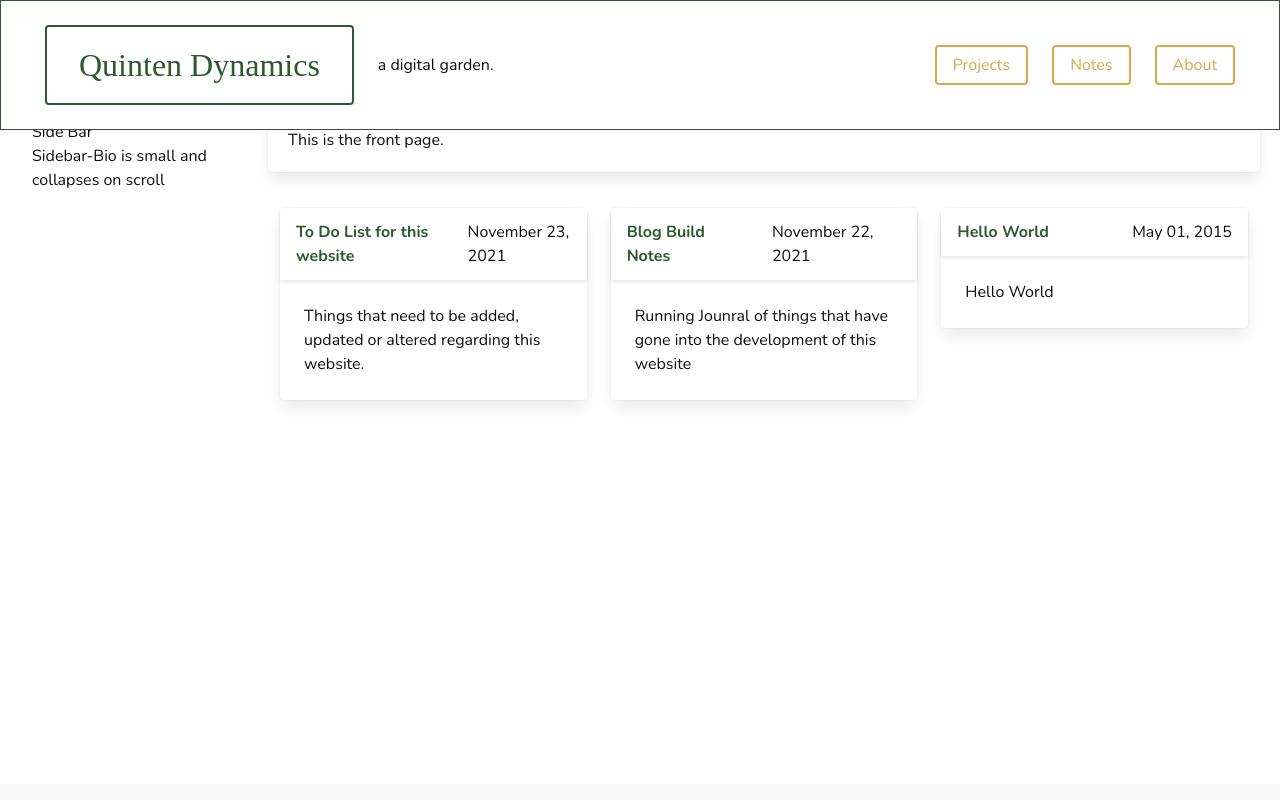
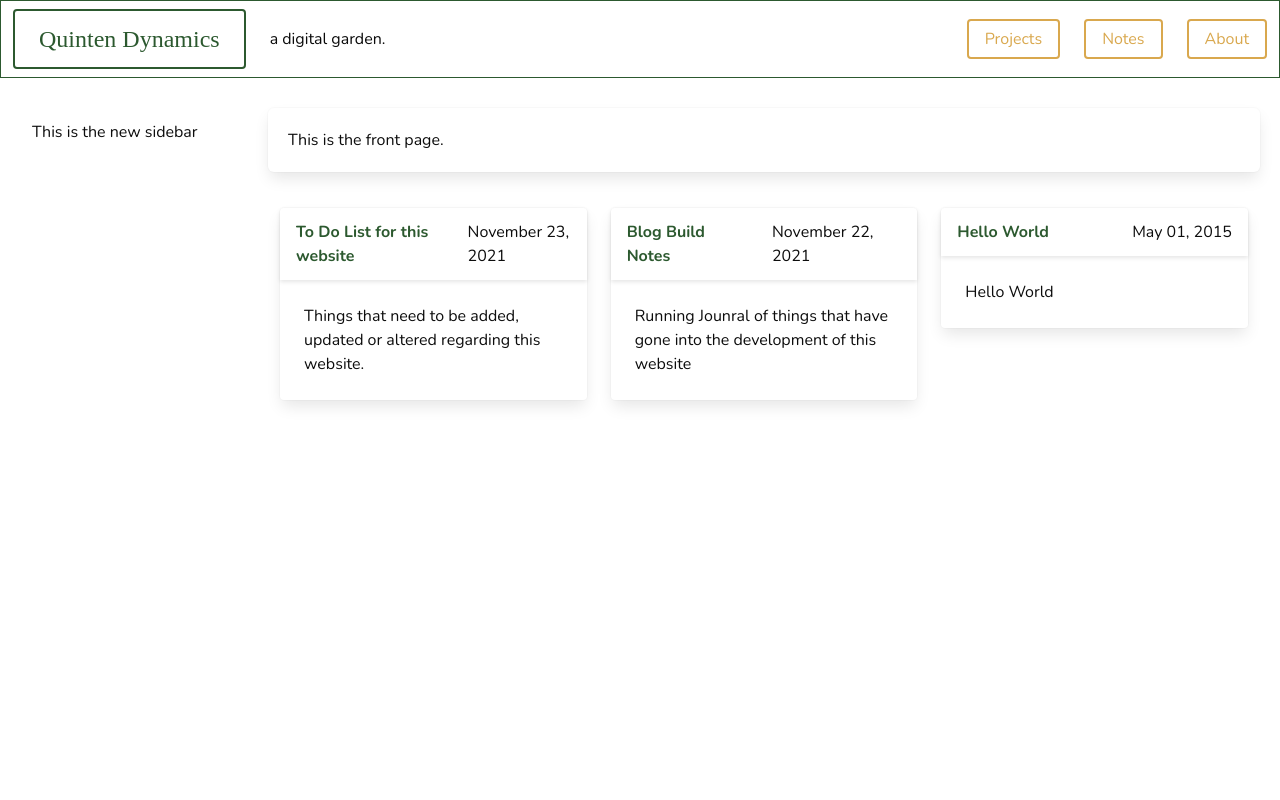
Before and after one commit to giglioq/quinten-dynamics-v2, a Gatsby site: page / in a window 1280 px wide. Shown: the top 800 px of the page. Built offline with nearby package versions, Linux system fonts and the light colour scheme; Gatsby itself is replaced by a stand-in of ours; a web font is replaced by a local one.

Commit message:
updated navbar spacing

```diff
--- a/src/components/Navbar.js
+++ b/src/components/Navbar.js
@@ -30,10 +30,10 @@ export default function Navbar(props) {
   // }
   // )
   return (
-    <nav className="navbar is-spaced is-white is-fixed-top">
+    <nav className="navbar is-white is-fixed-top">
       <div className="navbar-brand">
         <div className="navbar-item">
-          <Link to="/" className="button is-family-secondary is-outlined is-link is-size-3">
+          <Link to="/" className="button is-family-secondary is-outlined is-link is-size-4">
             {title}
           </Link>
         </div>
--- /dev/null
+++ b/src/components/Sidebar.js
@@ -0,0 +1,9 @@
+import React from 'react'
+
+export default function Sidebar() {
+    return (
+        <div>
+            <p>This is the new sidebar</p>
+        </div>
+    )
+}
--- a/src/components/layout.js
+++ b/src/components/layout.js
@@ -2,21 +2,22 @@ import * as React from "react"
 import Navbar from "./Navbar"
 import "../styles/mystyles.scss"
 import Bio from "./bio"
+import Sidebar from "./Sidebar"
 
 const Layout = ({ children }) => {
   return (
     <div className="layout">
-      <Navbar />
-      <br />
+      <div className="block">
+        <Navbar></Navbar>
+      </div>
+      <body className="mt-6">
         <br />
         <br />
         <br />
         <div className="container is-fluid">
           <div className="columns">
             <div className="column is-one-fifth">
-            <br />
-            <h1>Side Bar</h1>
-            <p>Sidebar-Bio is small and collapses on scroll</p>
+              <Sidebar />
             </div>
             <div className="column is-4-fifths">
               <div>{children}</div>
@@ -35,6 +36,8 @@ const Layout = ({ children }) => {
         <br />
         <br />
         <br />
+        <br />
+      </body>
       <footer className="footer">
         <div class="content has-text-centered">
           <Bio />
--- a/src/pages/index.js
+++ b/src/pages/index.js
@@ -26,7 +26,6 @@ const BlogIndex = ({ data, location }) => {
   return (
     <Layout location={location} title={siteTitle}>
       <Seo title="All posts" />
-      <br />
       <div className="tile is-ancestor">
         <div className="tile box">This is the front page.</div>
       </div>
--- a/src/styles/mystyles.scss
+++ b/src/styles/mystyles.scss
@@ -40,6 +40,9 @@ $input-shadow: none;
 
 $title-color: $grey-dark;
 
+body{
+    padding-top: 3rem;
+}
 .HL-prime {
     background: linear-gradient(180deg,rgba(255,255,255,0) 50%, $primary 50%);
 }
@@ -68,6 +71,6 @@ $title-color: $grey-dark;
 .navbar{
     border: 0.1rem solid $leaf;
 }
-$navbar-height: 3.25rem;
+$navbar-height: 2rem;
 
 @import "~bulma/bulma.sass";
```
Also changed, not shown: src/pages/notes/index.js (+6 -3 lines), src/pages/projects/index.js (+6 -3 lines). Lines whose indentation alone changed are shown as unchanged.
